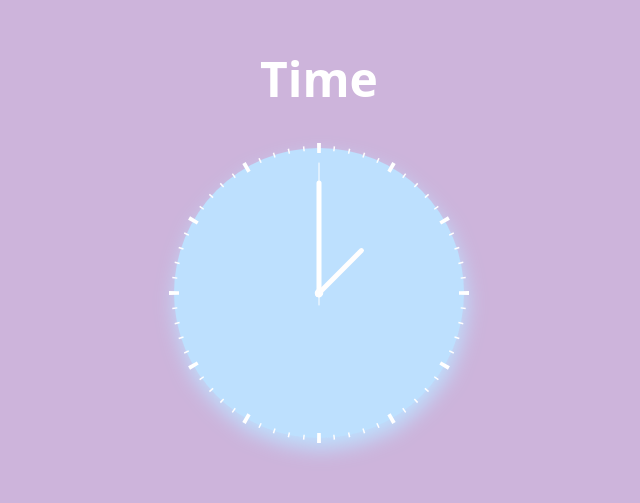
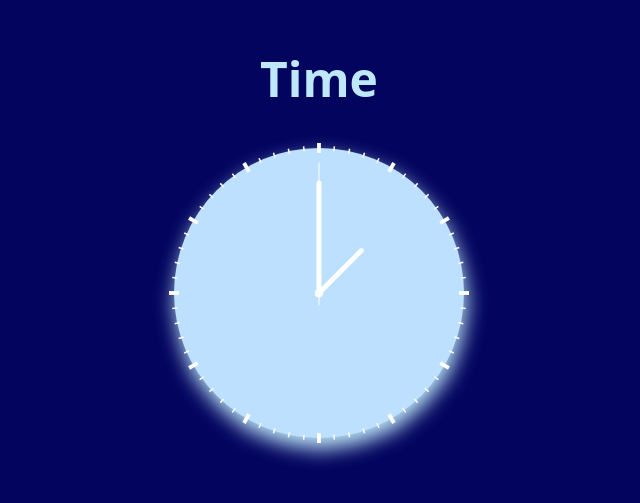
Before and after one commit to Yine3105/clock, a plain HTML site: page index.html in a window 1280 px wide. Shown: the part 151-654 px from the top of the page, without its empty margins (321-961 px from the left). Drawn offline with Linux system fonts and the light colour scheme.

Commit message:
Add files via upload

```diff
--- a/main.css
+++ b/main.css
@@ -1,5 +1,5 @@
 h2 {
-    color: white;
+    color: #bee8f9;
 }
 *, *::after, *::before {
     box-sizing: border-box;
@@ -7,7 +7,7 @@ h2 {
     padding: 0;
 }
 body {
-    background-color: #cdb4db;
+    background-color: #03045e;
     display: grid;
     place-items: center;
     min-height: 100vh;
@@ -28,7 +28,7 @@ body {
     color: var(--white);
 }
 .clockface {
-    filter: drop-shadow(2px 10px 10px #bde0fe);
+    filter: drop-shadow(2px 10px 10px #bee8f9);
 }
 .ring--seconds {
     fill: #bde0fe;
```
